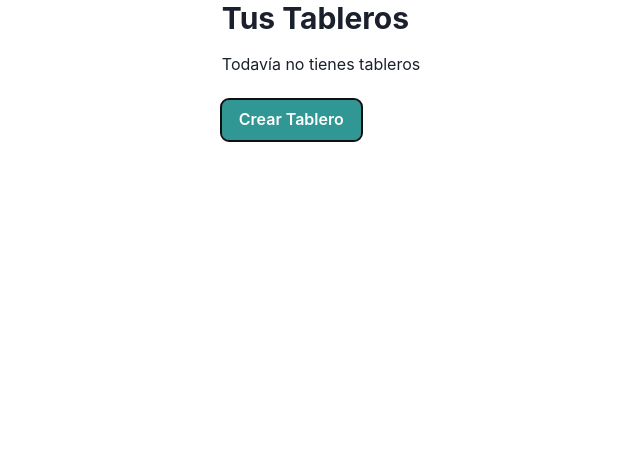
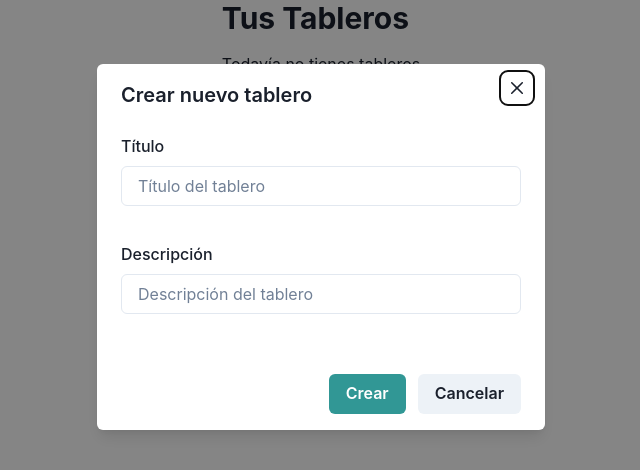
Before and after one commit to aluqueg/MVP-Trello, a React (Vite) app in the folder client/: page /tablero in a window 1280 px wide. Both pictures are taken after a click on the button "Crear Tablero". Shown: the top 470 px of the page, without its empty margins (319-959 px from the left). Built offline with nearby package versions, Linux system fonts and the light colour scheme.

Commit message:
añadido modal para crear tableros y se crean y muestran tableros nuevo

```diff
--- /dev/null
+++ b/client/components/modalCrearTablero/ModalCrearTablero.jsx
@@ -0,0 +1,51 @@
+import {
+  Button,
+  FormControl,
+  FormLabel,
+  Input,
+  Modal,
+  ModalBody,
+  ModalCloseButton,
+  ModalContent,
+  ModalFooter,
+  ModalHeader,
+  ModalOverlay
+} from "@chakra-ui/react";
+
+export const ModalCrearTablero = ({ isOpen, onClose, nuevoTablero, setNuevoTablero, handleCrearTablero }) => {
+  return (
+    <Modal isOpen={isOpen} onClose={onClose}>
+      <ModalOverlay />
+      <ModalContent>
+        <ModalHeader>Crear nuevo tablero</ModalHeader>
+        <ModalCloseButton />
+        <ModalBody pb={6}>
+          <FormControl>
+            <FormLabel>Título</FormLabel>
+            <Input
+              placeholder="Título del tablero"
+              value={nuevoTablero.title}
+              onChange={(e) => setNuevoTablero({ ...nuevoTablero, title: e.target.value })}
+            />
+          </FormControl>
+
+          <FormControl mt={4}>
+            <FormLabel>Descripción</FormLabel>
+            <Input
+              placeholder="Descripción del tablero"
+              value={nuevoTablero.description}
+              onChange={(e) => setNuevoTablero({ ...nuevoTablero, description: e.target.value })}
+            />
+          </FormControl>
+        </ModalBody>
+
+        <ModalFooter>
+          <Button colorScheme="teal" mr={3} onClick={handleCrearTablero}>
+            Crear
+          </Button>
+          <Button onClick={onClose}>Cancelar</Button>
+        </ModalFooter>
+      </ModalContent>
+    </Modal>
+  );
+};
--- a/client/pages/ListaTableros/ListaTableros.jsx
+++ b/client/pages/ListaTableros/ListaTableros.jsx
@@ -1,7 +1,9 @@
-import { Box, Button, Heading, Stack, Text } from '@chakra-ui/react';
+import { Box, Button, Heading, Stack, Text, useDisclosure } from '@chakra-ui/react';
 import axios from 'axios';
 import React, { useEffect, useState } from 'react'
 import { useNavigate } from 'react-router-dom';
+import { ModalCrearTablero } from '../../components/modalCrearTablero/ModalCrearTablero';
+
 
 const initialTablero = {
   title: "",
@@ -12,6 +14,7 @@ export const ListaTableros = ({userLogin}) => {
   const [tableros, setTableros] = useState([]);
   const navigate = useNavigate();
   const [nuevoTablero, setNuevoTablero] = useState(initialTablero);
+  const { isOpen, onOpen, onClose } = useDisclosure()
 
   //Cargar los tableros del usuario ID
   useEffect(() => {
@@ -29,8 +32,24 @@ export const ListaTableros = ({userLogin}) => {
     }
   },[userLogin]);
 
-  const handleCrearTablero = () =>{
+  const handleCrearTablero = async () =>{
     //Lógica para crear tablero
+    try{
+      //Llama para crear el tablero
+      const res = await axios.post('http://localhost:3000/api/tableros/createTablero', {
+        title: nuevoTablero.title,
+        description: nuevoTablero.description,
+        created_by: userLogin.id,
+      });
+
+      //Se actualiza la lista de tableros
+      setTableros([...tableros, res.data.tablero]);
+      //se cierra modal y se resetea el formulario
+      setNuevoTablero(initialTablero),
+      onClose();
+    }catch(error){
+      console.error("Error al crear el tablero", error);
+    }
 
   }
 
@@ -60,9 +79,11 @@ export const ListaTableros = ({userLogin}) => {
         </Stack>
     )}
 
-    <Button mt={6} colorScheme="teal">
+    <Button mt={6} colorScheme="teal" onClick={onOpen}>
         Crear Tablero
       </Button>
+
+      <ModalCrearTablero isOpen={isOpen} onClose={onClose} nuevoTablero={nuevoTablero} setNuevoTablero={setNuevoTablero} handleCrearTablero={handleCrearTablero}/>
 
     </Box>
   )
```
Also changed, not shown: client/components/modalCrearTablero/modalCrearTablero.css (added).
